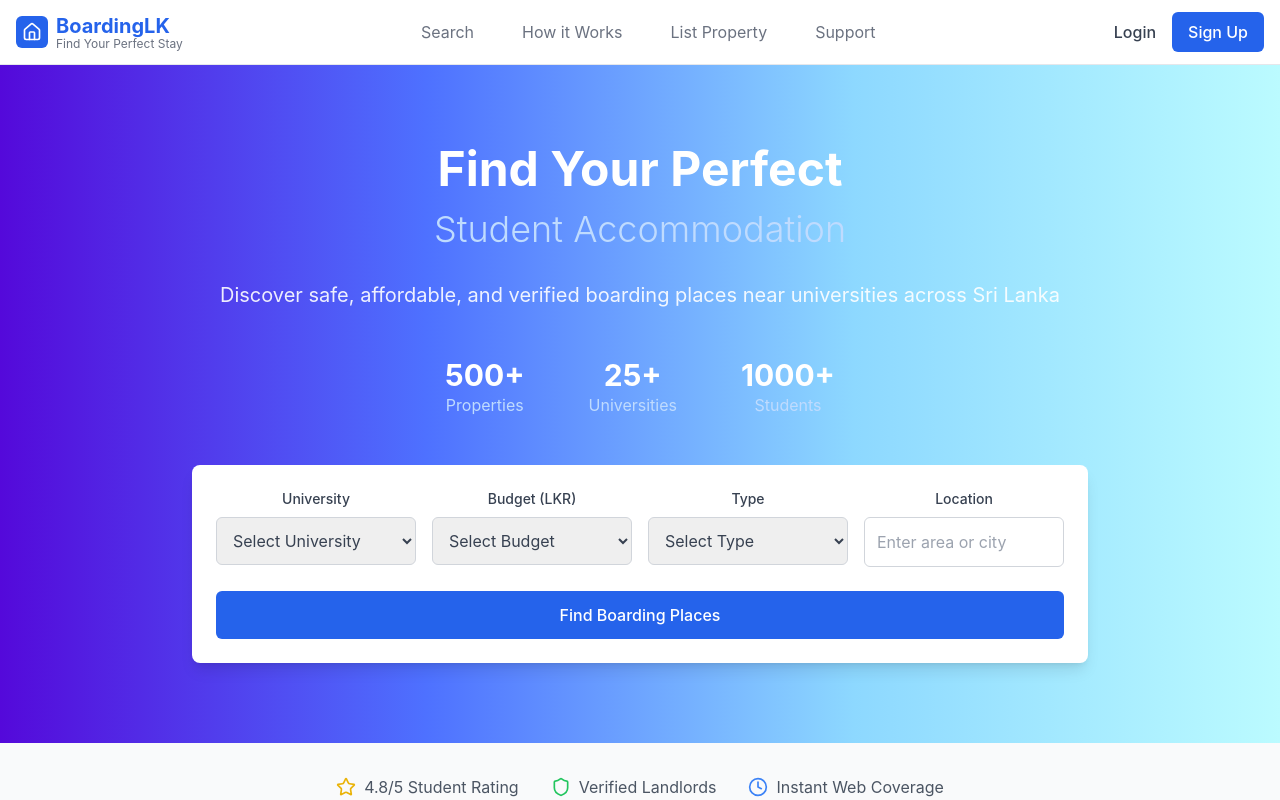
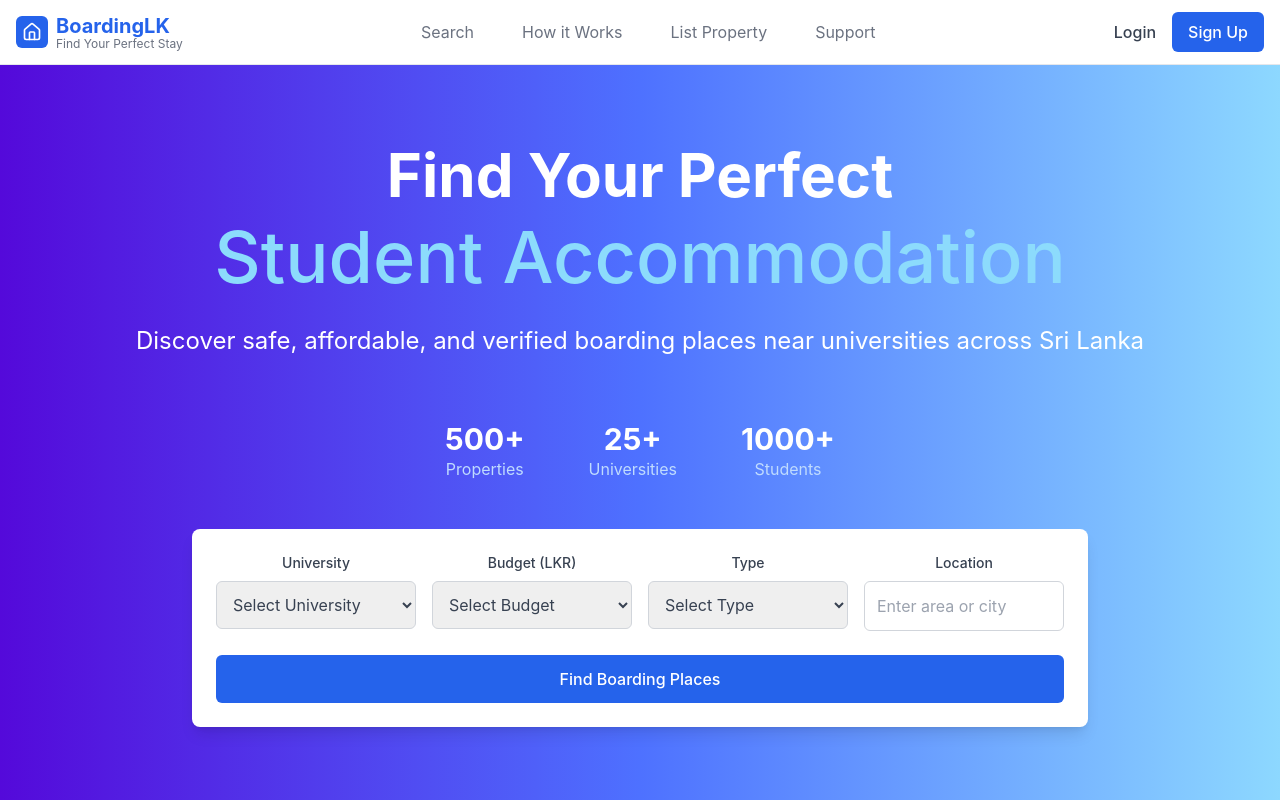
Before and after one commit to Thilan071/bodima, a React (Create React App) app in the folder bodima/: page / in a window 1280 px wide. Shown: the top 800 px of the page. Built offline with nearby package versions, Linux system fonts and the light colour scheme.

Commit message:
chnaged the background color

```diff
--- a/bodima/src/components/home/home.js
+++ b/bodima/src/components/home/home.js
@@ -5,16 +5,13 @@ import Footer from '../footer/footer';
 
 const Home = () => {
   return (
-    <div className="min-h-screen bg-white">      <TopNavigation />
-      {/* Hero Section */}
-      <div className="bg-gradient-to-r from-[#5409DA] to-[#BBFBFF] text-white py-20"
+    <div className="min-h-screen bg-white">      <TopNavigation />      {/* Hero Section */}      <div className="text-white py-20"
           style={{
-            backgroundImage: 'linear-gradient(to right, #5409DA, #4E71FF, #8DD8FF, #BBFBFF)'
-          }}>
-        <div className="container mx-auto px-4 text-center">
-          <h1 className="text-5xl font-bold mb-4">Find Your Perfect</h1>
-          <h2 className="text-4xl font-light mb-8 text-blue-200">Student Accommodation</h2>
-          <p className="text-xl mb-12 opacity-90">
+            background: 'linear-gradient(90deg, #5409DA 0%, #4E71FF 50%, #8DD8FF 100%)'
+          }}><div className="container mx-auto px-4 text-center">
+          <h1 className="text-6xl font-bold mb-4 text-white">Find Your Perfect</h1>
+          <h2 className="text-7xl font-medium mb-8 text-[#8CDBFC]">Student Accommodation</h2>
+          <p className="text-2xl mb-16 text-white">
             Discover safe, affordable, and verified boarding places near universities across Sri Lanka
           </p>
 
```
